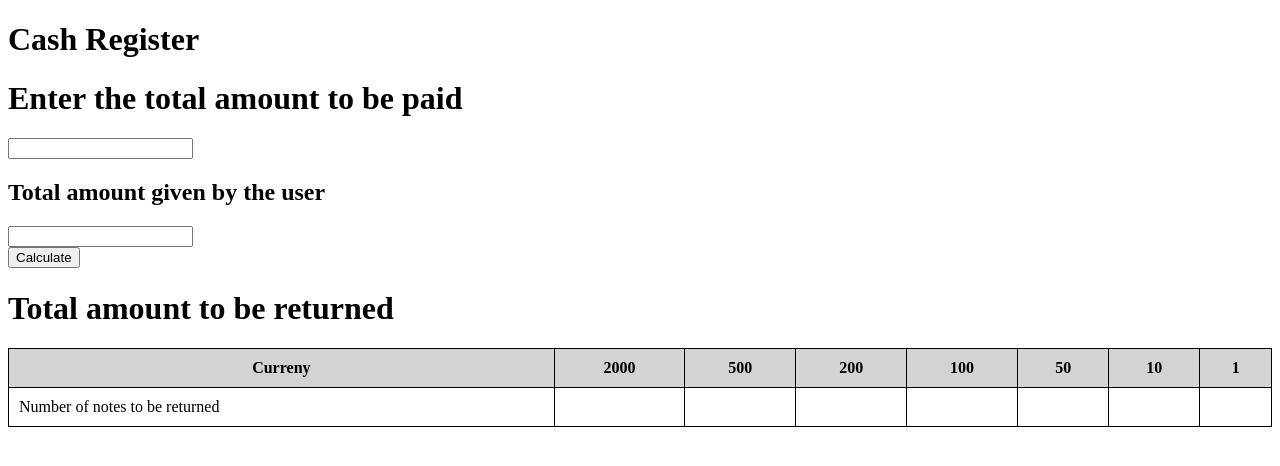
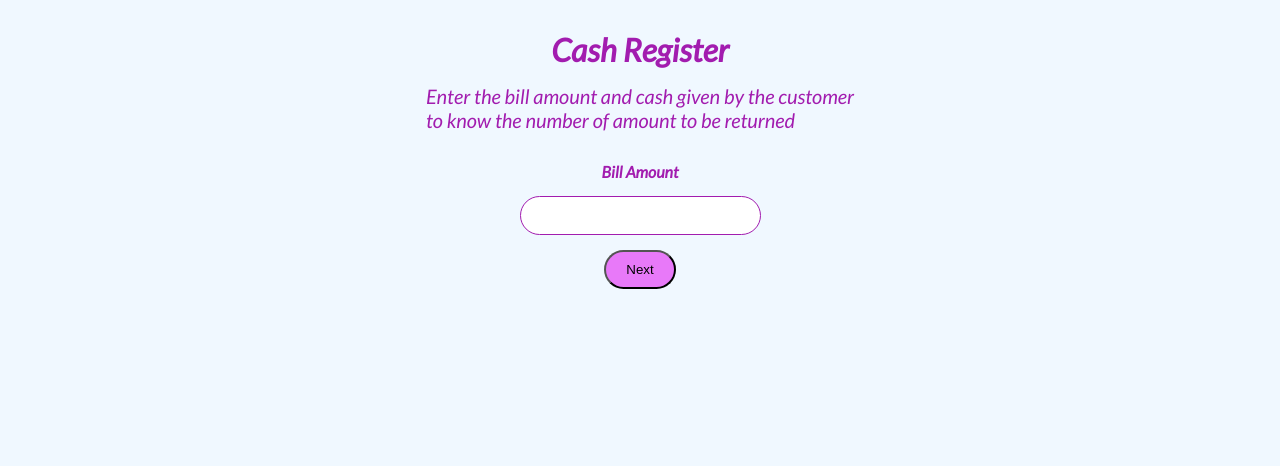
Before and after one commit to ayusu/Cash-Register-Manager, a plain HTML site: page index.html in a window 1280 px wide. Drawn offline with Linux system fonts and the light colour scheme.

Commit message:
Added-styling
Added css styles

```diff
--- a/app.js
+++ b/app.js
@@ -1,8 +1,45 @@
 const billamount = document.querySelector("#Bill-amount")
 const cashGiven = document.querySelector("#cash-given")
+const message = document.querySelector("#Error-message")
+const noOfNotes = document.querySelectorAll(".No-of-notes")
+const next = document.querySelector("#enter-cash")
+const cashContainer = document.querySelector("#cash-container")
+const showAmount = document.querySelector("#show-amount")
+
+const typeOfNotes = [2000,500,200,100,50,10,1]
+
+next.addEventListener("click", function showCashContainer(){
+   cashContainer.style.display = "flex";
+    next.style.display = "none";
+})
+
 
 const btn = document.querySelector("#calculate")
 btn.addEventListener('click', ()=> {
-    let outp = cashGiven.value-billamount.value
-    console.log(outp)
+    message.style.display = "none"
+    if (billamount.value > 0 ){
+        if (cashGiven.value >= billamount.value)  {
+            const cashToBeReturned = cashGiven.value - billamount.value
+            calculate(cashToBeReturned)
+        }else{
+            showmessage("Cash Given should be atleast equal to Bill amount")
+        }
+    }else{
+        showmessage("Invalid Entry")
+    }
 })
+
+function calculate(cashToBeReturned) {
+    showAmount.style.display = "block"
+    for (let i=0;i <=typeOfNotes.length;i++) {
+        const numberOfNotes = Math.trunc(cashToBeReturned / typeOfNotes[i])
+        cashToBeReturned %= typeOfNotes[i]
+        noOfNotes[i].innerText = numberOfNotes
+    }
+
+}
+
+function showmessage(msg) {
+    message.style.display = "block"
+    message.innerText = msg
+}
--- a/index.html
+++ b/index.html
@@ -10,13 +10,22 @@
 <body>
     <div class="container">
         <h1>Cash Register</h1>
-        <h1>Enter the total amount to be paid</h1>
-        <input type="text" id="Bill-amount"/>
-        <h2>Total amount given by the user</h2>
-        <input type="text" id="cash-given"/><br>
+        <p class="description">
+          Enter the bill amount and cash given by the customer <br/> to know the number of amount to be returned
+        </p>
+        <label for="bill-amount">Bill Amount</label>
+        <input type="number" id="Bill-amount"/>
+        <button id="enter-cash">Next</button>
+        <div id="cash-container">
+        <label for="cash-paid">Cash Given</label>
+        <input type="number" id="cash-given"/>
         <button id="calculate">Calculate</button>
-        <h1>Total amount to be returned</h1>
-        <table>
+        <p id="Error-message"></p>
+        </div>
+        <table class="change-table" id="show-amount">
+          <caption>
+            Return Change
+          </caption>
             <thead>
               <tr>
                 <th>Curreny</th>
@@ -32,13 +41,13 @@
             <tbody>
               <tr>
                 <td>Number of notes to be returned</td>
-                <td></td>
-                <td></td>
-                <td></td>
-                <td></td>
-                <td></td>
-                <td></td>
-                <td></td>
+                <td class="No-of-notes"></td>
+                <td class="No-of-notes"></td>
+                <td class="No-of-notes"></td>
+                <td class="No-of-notes"></td>
+                <td class="No-of-notes"></td>
+                <td class="No-of-notes"></td>
+                <td class="No-of-notes"></td>
               </tr>
             </tbody>
           </table>
--- a/style.css
+++ b/style.css
@@ -1,8 +1,70 @@
+@import url('https://fonts.googleapis.com/css2?family=Lato:ital@1&display=swap');
 
+* {
+  padding: 0;
+  margin: 0;
+  box-sizing: border-box;
+}
+
+body {
+  background-color: aliceblue;
+  font-family: 'Lato', sans-serif;
+  color: #a21caf;
+}
+
+.description {
+  margin: 15px;
+  font-size: 20px;
+}
+
+.container {
+  display: flex;
+  flex-direction: column;
+  justify-content: center;
+  align-items: center;
+}
+
+#cash-container{
+  display: flex;
+  flex-direction: column;
+  justify-content: center;
+  align-items: center;
+  display: none;
+}
+
+#show-amount {
+  display: none;
+}
+
+h1 {
+  margin-top: 30px;
+}
+
+label {
+  font-weight: 600;
+  margin: 15px 0;
+}
+
+input{
+  border: 1px solid #a21caf;
+  outline: none;
+  border-radius: 20px;
+  padding: 10px 20px;
+  font-size: 15px;
+}
+
+#calculate,
+#enter-cash{
+  outline: none;
+  padding: 10px 20px;
+  margin: 15px 0;
+  border-radius: 20px;
+  background-color: #e879f9;
+  cursor: pointer;
+}
 
 table {
     border-collapse: collapse;
-    width: 100%;
   }
 
   th, td {
```
